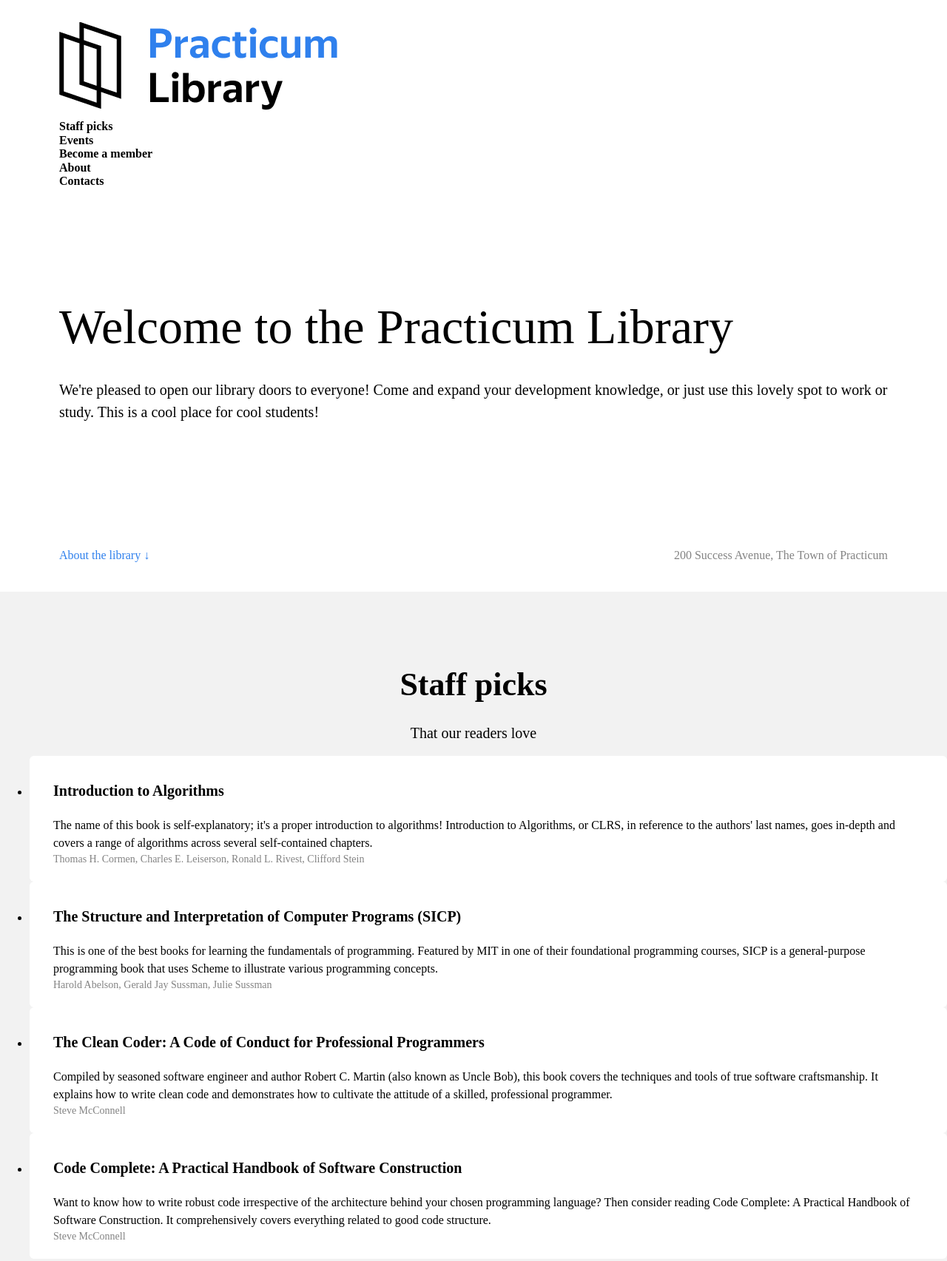
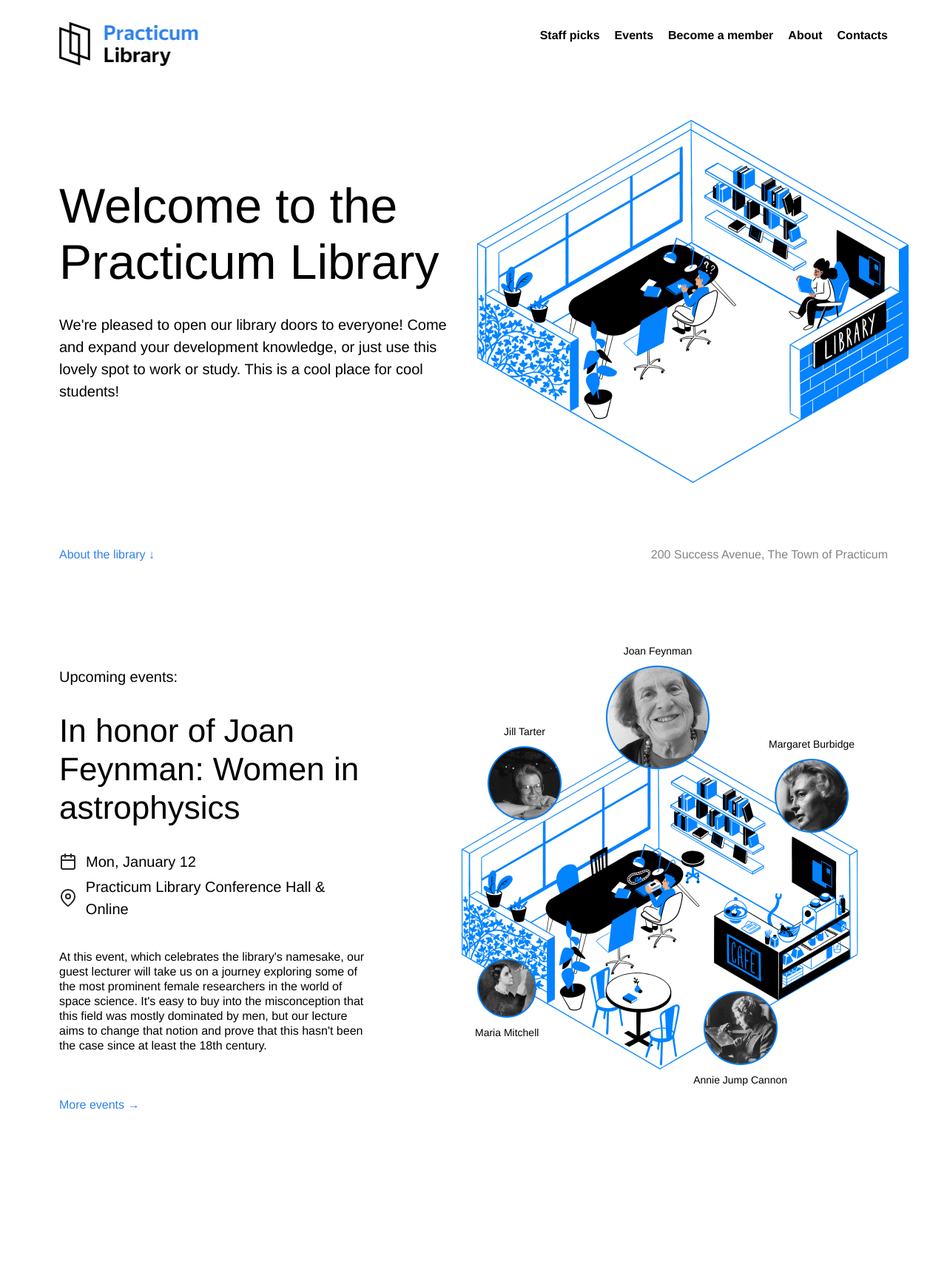
Before and after one commit to JStructure007/se_project_library, a plain HTML site: page index.html in a window 1280 px wide. Shown: the top 1705 px of the page at 74% size. After the commit the page ends 1624 px from the top, so only its background shows below. Drawn offline with Linux system fonts and the light colour scheme.

Commit message:
New update for my project

```diff
--- a/index.html
+++ b/index.html
@@ -4,14 +4,16 @@
     <meta charset="UTF-8" />
     <meta name="viewport" content="width=device-width, initial-scale=1.0" />
     <title>Practicum Library</title>
+    <link rel="shortcut icon" href="favicon.ico" />
     <link rel="stylesheet" href="./styles/normalize.css" />
     <link rel="stylesheet" href="./styles/style.css" />
   </head>
 
   <body>
     <!-- Wrap the entire page content in a new div with the page class. Remember to add the closing tag -->
-    <div class="header">
-      <div class="nav">
+    <div class="page">
+      <header class="header">
+        <nav class="nav">
           <img
             src="./images/logo.png"
             alt="Practicum Library Logo"
@@ -35,25 +37,125 @@
               <a class="nav__link">Contacts</a>
             </li>
           </ul>
-      </div>
+        </nav>
+
         <h1 class="header__title">Welcome to the Practicum Library</h1>
         <p class="header__description">
           We're pleased to open our library doors to everyone! Come and expand
           your development knowledge, or just use this lovely spot to work or
           study. This is a cool place for cool students!
         </p>
-      <!-- <img src="./images/inside_the_library.png" alt="Illustration 'Inside the library'" class="header__image" > -->
-      <div class="header__footer">
+
+        <!-- ----------------------------------------------------------------- -->
+        <!--               Don't uncomment until project stage 2               -->
+        <!-- ----------------------------------------------------------------- -->
+        <img
+          src="images/inside_the_library.png"
+          alt="Illustration 'Inside the library'"
+          class="header__image"
+        />
+        <!-- </header> -->
+        <section class="header__footer">
           <a class="header__link">About the library &darr;</a>
-        <p class="header__address">200 Success Avenue, The Town of Practicum</p>
+          <p class="header__address">
+            200 Success Avenue, The Town of Practicum
+          </p>
+        </section>
+      </header>
+
+      <main class="content">
+        <section class="events">
+          <!-- --------------------------------------------------------------- -->
+          <!--              Don't uncomment until project stage 2              -->
+          <!-- --------------------------------------------------------------- -->
+          <div class="events__content">
+            <h2 class="events__heading">Upcoming events:</h2>
+            <h3 class="events__title">
+              In honor of Joan Feynman: Women in astrophysics
+            </h3>
+            <div class="event-info events__info-section">
+              <div class="event-info__item">
+                <div
+                  class="event-info__icon event-info__icon_type_calendar"
+                ></div>
+                <p class="event-info__text">Mon, January 12</p>
+              </div>
+              <div class="event-info__item">
+                <div class="event-info__icon event-info__icon_type_pin"></div>
+                <p class="event-info__text">
+                  Practicum Library Conference Hall & Online
+                </p>
               </div>
             </div>
+            <p class="events__description">
+              At this event, which celebrates the library's namesake, our guest
+              lecturer will take us on a journey exploring some of the most
+              prominent female researchers in the world of space science. It's
+              easy to buy into the misconception that this field was mostly
+              dominated by men, but our lecture aims to change that notion and
+              prove that this hasn't been the case since at least the 18th
+              century.
+            </p>
+            <a href="#" class="events__more">More events &rarr;</a>
+          </div>
 
-    <div class="content">
-      <div class="staff">
-        <h2 class="staff__title">Staff picks</h2>
+          <!-- Start creating the composition here -->
+          <div class="events__cover">
+            <img
+              src="./images/cafe.png"
+              alt="cafe"
+              class="events__cover events__image"
+            />
+            <div class="person person_name_feynman">
+              <p class="person__caption">Joan Feynman</p>
+              <img
+                src="./images/person_feynman.png"
+                alt="Joan Feynman"
+                class="person__image person__image_size_l"
+              />
+            </div>
+            <div class="person person_name_tarter">
+              <p class="person__caption">Jill Tarter</p>
+              <img
+                src="./images/person_tarter.png"
+                alt="Jill Tarter"
+                class="person__image person__image_size_m"
+              />
+            </div>
+            <div class="person person_name_burbidge">
+              <p class="person__caption">Margaret Burbidge</p>
+              <img
+                src="./images/person_burbidge.png"
+                alt="Margaret Burbidge"
+                class="person__image person__image_size_m"
+              />
+            </div>
+            <div class="person person_name_cannon">
+              <img
+                src="./images/person_cannon.png"
+                alt="Annie Jump Cannon"
+                class="person__image person__image_size_m"
+              />
+              <p class="person__caption">Annie Jump Cannon</p>
+            </div>
+            <div class="person person_name_mitchell">
+              <img
+                src="./images/person_mitchell.png"
+                alt="Maria Mitchell"
+                class="person__image person__image_size_s"
+              />
+              <p class="person__caption">Maria Mitchell</p>
+            </div>
+            <!-- </div> -->
+          </div>
+        </section>
+
+        <section class="staff">
+          <!-- --------------------------------------------------------------- -->
+          <!--        Don't uncomment until the final project stage            -->
+          <!-- --------------------------------------------------------------- -->
+          <!--<h2 class="staff__title">Staff picks</h2>
         <p class="staff__subtitle">That our readers love</p>
-        <!-- The ul tag (unordered list) is used here as it is a collection of cards for which the order doesn't really matter. -->
         <ul>
           <li class="card">
             <div class="card__content">
@@ -120,45 +222,14 @@
               <p class="card__footer">Steve McConnell</p>
             </div>
           </li>
-        </ul>
-      </div>
+        </ul>-->
+        </section>
 
-      <div class="events">
-        <div class="events__content">
-          <h2 class="events__heading">Upcoming events:</h2>
-          <h3 class="events__title">
-            In honor of Joan Feynman: Women in astrophysics
-          </h3>
-          <div class="event-info events__info-section">
-            <div class="event-info__item">
-              <div
-                class="event-info__icon event-info__icon_type_calendar"
-              ></div>
-              <p class="event-info__text">Mon, January 12</p>
-            </div>
-            <div class="event-info__item">
-              <div class="event-info__icon event-info__icon_type_pin"></div>
-              <p class="event-info__text">
-                Practicum Library Conference Hall & Online
-              </p>
-            </div>
-          </div>
-          <p class="events__description">
-            At this event, which celebrates the library's namesake, our guest
-            lecturer will take us on a journey exploring some of the most
-            prominent female researchers in the world of space science. It's
-            easy to buy into the misconception that this field was mostly
-            dominated by men, but our lecture aims to change that notion and
-            prove that this hasn't been the case since at least the 18th
-            century.
-          </p>
-          <a href="#" class="events__more">More events &rarr;</a>
-        </div>
-        <!-- Start creating the composition here -->
-      </div>
-
-      <div class="membership">
-        <h2 class="membership__title">Becoming a library member is easy!</h2>
+        <section class="membership">
+          <!-- --------------------------------------------------------------- -->
+          <!--         Don't uncomment until the final project stage           -->
+          <!-- --------------------------------------------------------------- -->
+          <!--<h2 class="membership__title">Becoming a library member is easy!</h2>
         <ul class="membership__steps">
           <li class="step">
             <h3 class="step__title">
@@ -210,10 +281,14 @@
               Enjoy all the awesome benefits of membership!
             </p>
           </li>
-        </ul>
-      </div>
-      <div class="about">
-        <h2 class="about__title">About the library</h2>
+        </ul>-->
+        </section>
+
+        <section class="about">
+          <!-- --------------------------------------------------------------- -->
+          <!--          Don't uncomment until the final project stage          -->
+          <!-- --------------------------------------------------------------- -->
+          <!--<h2 class="about__title">About the library</h2>
         <div class="about__content">
           <p class="about__paragraph">
             Libraries are essential establishments in practically every city,
@@ -233,11 +308,14 @@
             the American Geophysical Union.
           </p>
         </div>
-        <!-- <div class="about__circle"></div> -->
-      </div>
-    </div>
-    <div class="footer">
-      <!-- The time to mark up the footer has come, you can do it 💪 -->
+        <div class="about__circle"></div> -->
+        </section>
+      </main>
+      <footer class="footer">
+        <!-- ----------------------------------------------------------------- -->
+        <!--          Don't uncomment until the final project stage            -->
+        <!-- ----------------------------------------------------------------- -->
+      </footer>
     </div>
   </body>
 </html>
--- a/styles/style.css
+++ b/styles/style.css
@@ -1,4 +1,12 @@
-/* Add your class here */
+.page {
+  /* Add page class properties here */
+  min-width: 1100px;
+  max-width: 1600px;
+  margin: 0 auto;
+  font-family: "Helvetica Neue", Arial, sans-serif;
+  font-size: 16px;
+  line-height: 20px;
+}
 
 .header {
   height: 100vh;
@@ -13,15 +21,27 @@
 
 .nav {
   /* Add flex properties here */
+  display: flex;
+  justify-content: space-between;
+  align-items: flex-start;
+  /* margin: 40px 60px;  */
 }
 
 .logo {
+  width: 196px;
+  height: 60px;
+  justify-content: flex-start;
 }
 
 .nav__links {
+  /* Reset default list styles here */
+  display: flex;
+  flex-direction: row;
+  justify-items: flex-start;
+  margin-top: 8px;
   list-style: none;
-  padding-left: 0;
-  margin-top: 8px;
+  column-gap: 20px;
+  padding: 0;
 }
 
 .nav__link {
@@ -30,26 +50,28 @@
   font-weight: bold;
 }
 
-/* Add the hover state styles for .nav__link here */
-
 .header__title {
+  max-width: 544px;
+  margin: 150px 0px 0px 0px;
   font-size: 66px;
   line-height: 76px;
   font-weight: 500;
-  margin: 150px 0 0;
 }
 
 .header__description {
+  max-width: 532px;
+  margin: 32px 0px 0px 0px;
   font-size: 20px;
   line-height: 30px;
-  margin: 32px 0 0;
 }
 
 .header__image {
-  /* Write styles here */
   z-index: 1;
+  position: absolute;
+  top: 135px;
+  right: 20px;
+  max-width: 636px;
 }
-
 .header__footer {
   position: absolute;
   left: 0;
@@ -67,73 +89,10 @@
   text-decoration: none;
 }
 
-/* Add the hover state styles for .header__link here */
-
 .header__address {
   margin: 0;
   color: #838383;
 }
-
-.staff {
-  padding-top: 100px;
-  padding-bottom: 140px;
-  background-color: #f2f2f2;
-}
-
-.staff__title {
-  text-align: center;
-  font-size: 44px;
-  line-height: 52px;
-  margin: 0 0 24px;
-}
-
-.staff__subtitle {
-  text-align: center;
-  font-size: 20px;
-  line-height: 30px;
-  font-weight: 400;
-  margin: 24px 0 0;
-}
-
-/* Add the CSS rule for your new class here. Make sure to place it before .card: parents should precede their children */
-
-.card {
-  background-color: #fff;
-  border-radius: 6px;
-  padding: 32px 40px 20px 32px;
-  box-sizing: border-box;
-}
-
-.card__content {
-  width: 100%;
-  height: 100%;
-  display: flex;
-  flex-direction: column;
-}
-
-.card__title {
-  font-size: 20px;
-  line-height: 30px;
-  font-weight: 700;
-  margin: 0;
-}
-
-.card__text {
-  margin: 20px 0 0;
-  font-size: 16px;
-  line-height: 24px;
-}
-
-.card__footer {
-  margin: 0;
-  font-size: 14px;
-  line-height: 20px;
-  color: #838383;
-  /* Auto margins applied on a flex item automatically extend specified margin to occupy the extra space in the flex container */
-  /* In our case, this pushes the element down to the bottom */
-  margin-top: auto;
-}
-
 .events {
   padding: 100px 0 120px 80px;
   display: flex;
@@ -175,6 +134,8 @@
   background-repeat: no-repeat;
   background-position: center;
   margin-right: 12px;
+  width: 24px;
+  height: 24px;
 }
 
 .event-info__icon_type_calendar {
@@ -202,186 +163,83 @@
   text-decoration: none;
 }
 
-/* Add the hover state styles for .events__more here */
-
 .events__cover {
-  /* flex-grow: 1;
+  flex-grow: 1;
   flex-shrink: 0;
   flex-basis: 780px;
   max-width: 780px;
-  position: relative; */
+  position: relative;
 }
 
 .events__image {
-  /* max-width: 100%; */
+  max-width: 100%;
 }
 
 .person {
-  /* position: absolute;
+  position: absolute;
   display: flex;
   align-items: center;
   flex-direction: column;
-  gap: 10px; */
+  gap: 10px;
+  /* top: 0px;
+  left: 0px; */
 }
 
 .person_name_feynman {
   /* Use correct values of top/right/bottom/left properties to position the element */
+  position: absolute;
+  top: -30px;
+  left: 319px;
+
+  /* bottom: 200px; */
 }
 
 .person_name_burbidge {
   /* Use correct values of top/right/bottom/left properties to position the element */
+  position: absolute;
+  top: 96px;
+  right: 125px;
 }
 
 .person_name_cannon {
   /* Use correct values of top/right/bottom/left properties to position the element */
+  position: absolute;
+  bottom: 18px;
+  right: 216px;
 }
 
 .person_name_mitchell {
   /* Use correct values of top/right/bottom/left properties to position the element */
+  position: absolute;
+  bottom: 82px;
+  left: 142px;
 }
 
 .person_name_tarter {
   /* Use correct values of top/right/bottom/left properties to position the element */
+  position: absolute;
+  top: 79px;
+  left: 159px;
 }
 
 .person__image {
-  /* max-width: 100%; */
+  max-width: 100%;
 }
 
 .person__image_size_l {
-  /* width: 140px; */
+  width: 140px;
 }
 
 .person__image_size_m {
-  /* width: 100px; */
+  width: 100px;
 }
 
 .person__image_size_s {
-  /* width: 80px; */
+  width: 80px;
 }
 
 .person__caption {
-  /* text-align: center;
+  text-align: center;
   font-size: 14px;
-  margin: 0; */
-}
-
-.membership {
-  padding-top: 100px;
-  padding-bottom: 140px;
-  background-color: #f2f2f2;
-}
-
-.membership__title {
-  max-width: 574px;
-  margin: 0 auto;
-  text-align: center;
-  font-size: 44px;
-  font-weight: 500;
-  line-height: 52px;
-}
-
-.membership__steps {
-  list-style-type: none;
-  padding: 0;
-  margin: 100px 0 0;
-  /* Add styles */
-}
-
-.step {
-  /* Add styles */
-}
-
-.step__title {
-  margin: 0;
-  font-size: 20px;
-  line-height: 30px;
-  font-weight: 700;
-  display: flex;
-  align-items: center;
-}
-
-.step__icon {
-  margin-left: 20px;
-}
-
-.step__description {
-  margin: 10px 0 0;
-}
-
-.about {
-  padding: 100px 80px;
-  background-color: #1f1f1f;
-  color: #fff;
-  overflow: hidden;
-  position: relative;
-  box-sizing: border-box;
-}
-
-.about__title {
-  margin: 0;
-  font-size: 20px;
-  line-height: 30px;
-  font-weight: 500;
-  z-index: 1;
-}
-
-.about__content {
-  font-size: 20px;
-  line-height: 30px;
-  font-weight: 400;
-  max-width: 660px;
-}
-
-.about__paragraph {
   margin: 0;
 }
-
-.about__circle {
-  background-color: #2f80ed;
-  width: 495px;
-  height: 495px;
-  border-radius: 50%;
-}
-
-.footer {
-  box-sizing: border-box;
-}
-
-.footer__columns {
-}
-
-.footer__column_content_hours {
-}
-
-.footer__column_content_social {
-}
-
-.footer__logo {
-}
-
-.footer__list {
-  /* The code below removes the default browser styles for lists */
-  list-style-type: none;
-  padding: 0;
-  margin: 0;
-}
-
-.footer__list-item {
-}
-
-.footer__column-heading {
-}
-
-.footer__column-link {
-  color: white;
-  font-size: 16px;
-  line-height: 20px;
-  text-decoration: none;
-}
-
-.footer__social-icon {
-}
-
-.footer__copyright {
-}
```
Lines whose indentation alone changed are shown as unchanged.
